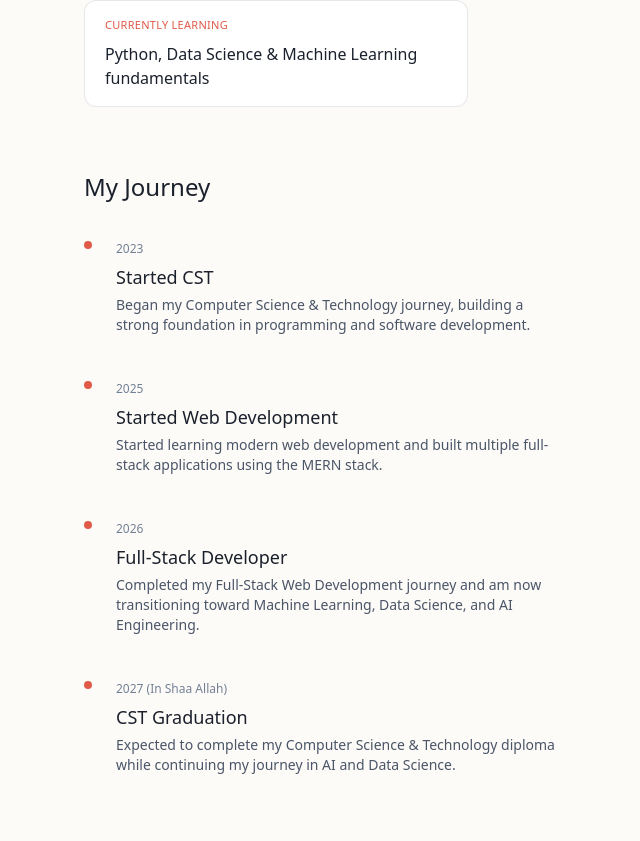
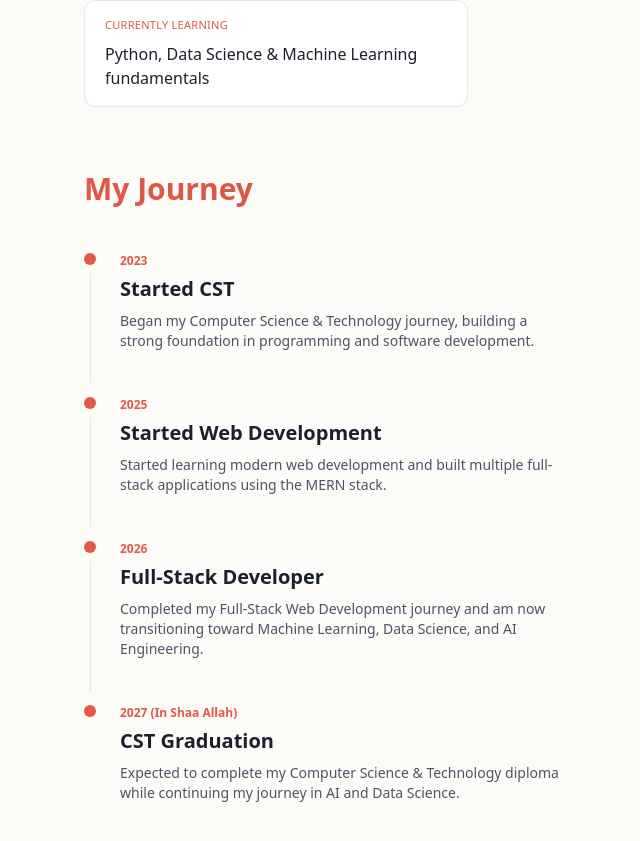
Before and after one commit to mouislambd/portfolio, a Next.js app: page /about in a window 1280 px wide. Shown: the part 779-1620 px from the top of the page, without its empty margins (172-812 px from the left). Built offline with nearby package versions, Linux system fonts and the light colour scheme; a web font is replaced by a local one.

Commit message:
about section updated

```diff
--- a/components/About.tsx
+++ b/components/About.tsx
@@ -120,31 +120,38 @@ export default function About() {
                 </motion.div>
 
                 <motion.div variants={item} className="mt-16">
-                    <h2 className="font-display text-xl sm:text-2xl font-medium text-[#1A202C] mb-8">
+                    <h2 className="font-display text-2xl sm:text-3xl font-bold text-transparent bg-clip-text bg-gradient-to-r from-[#E05A47] to-[#C84B31] mb-10">
                         My Journey
                     </h2>
 
                     <div className="flex flex-col">
                         {timeline.map((point, index) => (
-                            <div key={point.year} className="flex gap-6">
+                            <motion.div
+                                key={point.year}
+                                className="flex gap-6 group"
+                                initial={{ opacity: 0, x: -20 }}
+                                whileInView={{ opacity: 1, x: 0 }}
+                                viewport={{ once: true }}
+                                transition={{ duration: 0.5, delay: index * 0.1 }}
+                            >
                                 <div className="flex flex-col items-center">
-                                    <span className="w-2 h-2 rounded-full bg-[#E05A47] shrink-0 mt-1.5" />
+                                    <div className="w-3 h-3 rounded-full bg-[#E05A47] group-hover:scale-150 transition-transform duration-300 shrink-0 mt-1.5" />
                                     {index !== timeline.length - 1 && (
-                                        <span className="w-px flex-1 border-[#1A202C]/15 my-1" />
+                                        <div className="w-px flex-1 bg-[#1A202C]/10 my-2 group-hover:bg-[#E05A47]/50 transition-colors" />
                                     )}
                                 </div>
                                 <div className="pb-10">
-                                    <span className="font-mono text-xs text-[#718096]">
+                                    <span className="font-mono text-xs font-semibold text-[#E05A47]">
                                         {point.year}
                                     </span>
-                                    <h3 className="text-[#1A202C] text-base sm:text-lg font-medium mt-1">
+                                    <h3 className="text-[#1A202C] text-lg sm:text-xl font-bold mt-1 group-hover:text-[#E05A47] transition-colors">
                                         {point.title}
                                     </h3>
-                                    <p className="text-[#4A5568] text-sm mt-1 max-w-md">
+                                    <p className="text-[#4A5568] text-sm mt-2 max-w-md group-hover:text-[#2D3748] transition-colors">
                                         {point.description}
                                     </p>
                                 </div>
-                            </div>
+                            </motion.div>
                         ))}
                     </div>
                 </motion.div>
```
